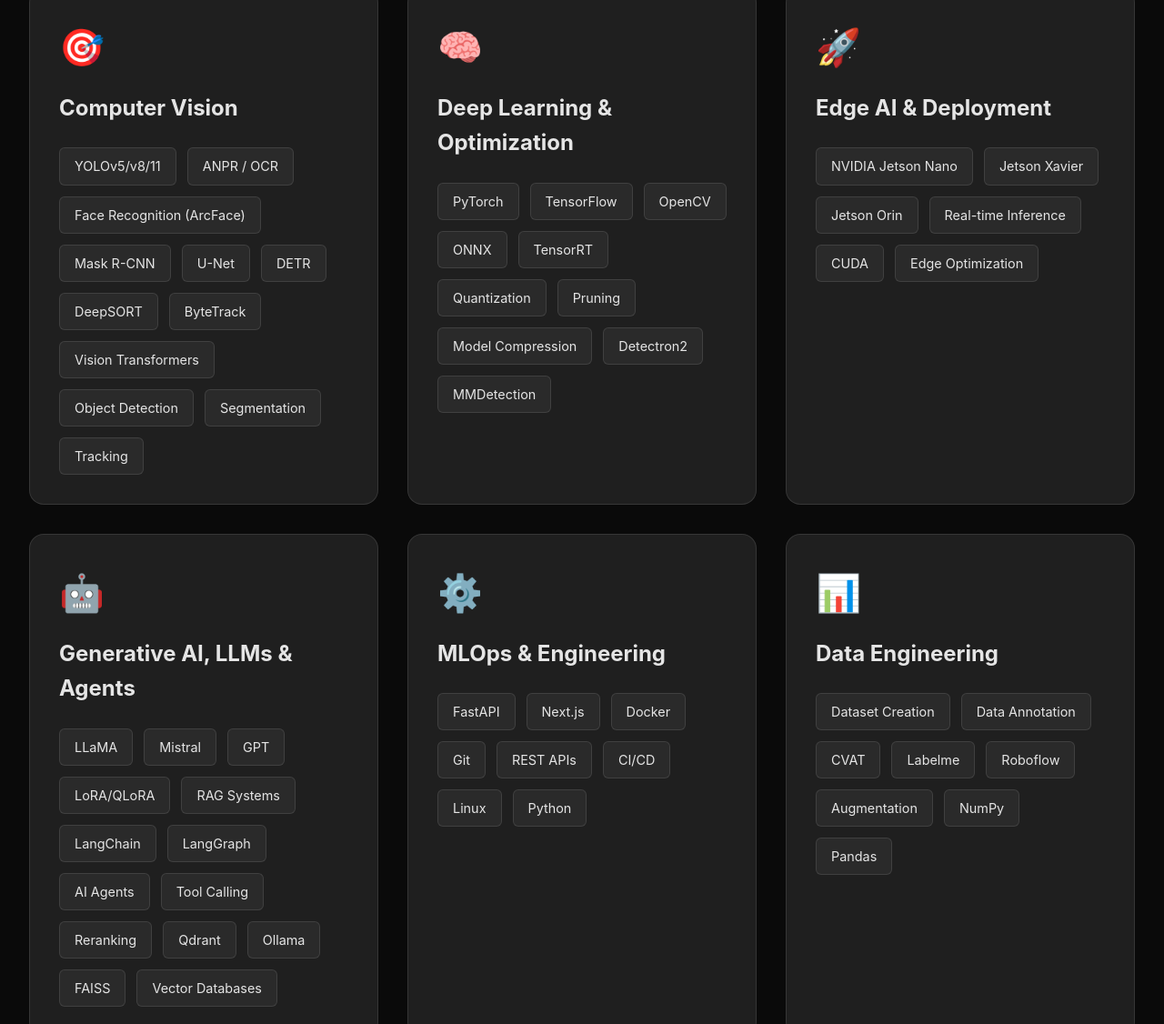
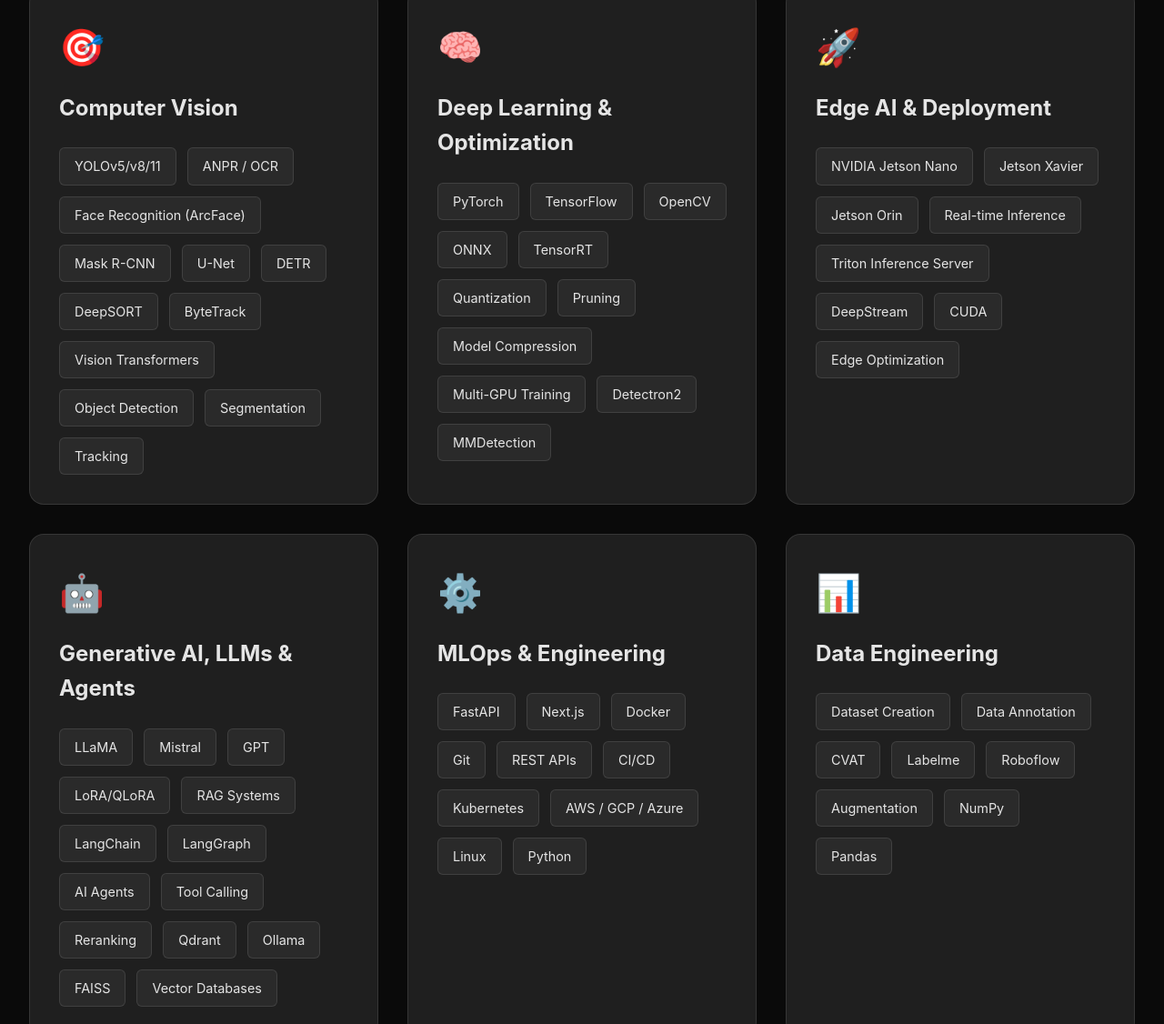
Before and after one commit to akashkr19857/akashkr19857.github.io, a plain HTML site: page index.html in a window 1280 px wide. Shown: the part 1467-2593 px from the top of the page at 91% size. Drawn offline with Linux system fonts and the light colour scheme.

Commit message:
Bidaal end date Jul 2026; add Triton, DeepStream, multi-GPU, Kubernetes, cloud skills; refreshed resume
Co-Authored-By: Claude Opus 5.5 <noreply@anthropic.com>

```diff
--- a/index.html
+++ b/index.html
@@ -858,6 +858,7 @@
                     <span class="skill-tag">Quantization</span>
                     <span class="skill-tag">Pruning</span>
                     <span class="skill-tag">Model Compression</span>
+                    <span class="skill-tag">Multi-GPU Training</span>
                     <span class="skill-tag">Detectron2</span>
                     <span class="skill-tag">MMDetection</span>
                 </div>
@@ -871,6 +872,8 @@
                     <span class="skill-tag">Jetson Xavier</span>
                     <span class="skill-tag">Jetson Orin</span>
                     <span class="skill-tag">Real-time Inference</span>
+                    <span class="skill-tag">Triton Inference Server</span>
+                    <span class="skill-tag">DeepStream</span>
                     <span class="skill-tag">CUDA</span>
                     <span class="skill-tag">Edge Optimization</span>
                 </div>
@@ -907,6 +910,8 @@
                     <span class="skill-tag">Git</span>
                     <span class="skill-tag">REST APIs</span>
                     <span class="skill-tag">CI/CD</span>
+                    <span class="skill-tag">Kubernetes</span>
+                    <span class="skill-tag">AWS / GCP / Azure</span>
                     <span class="skill-tag">Linux</span>
                     <span class="skill-tag">Python</span>
                 </div>
@@ -1227,7 +1232,7 @@
                 <div class="experience-header">
                     <h3 class="experience-title">Computer Vision Engineer</h3>
                     <div class="experience-company">Bidaal Technology</div>
-                    <div class="experience-date">May 2023 - August 2026 | India</div>
+                    <div class="experience-date">May 2023 - July 2026 | India</div>
                 </div>
                 <div class="experience-content">
                     <ul>
```
Also changed, not shown: 1 other file.
